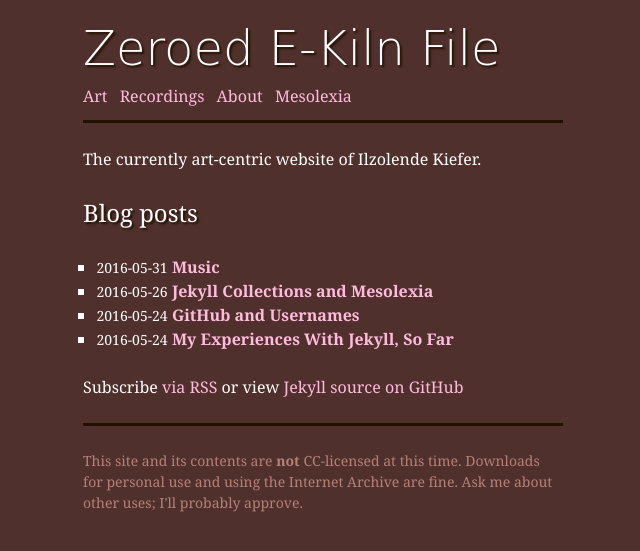
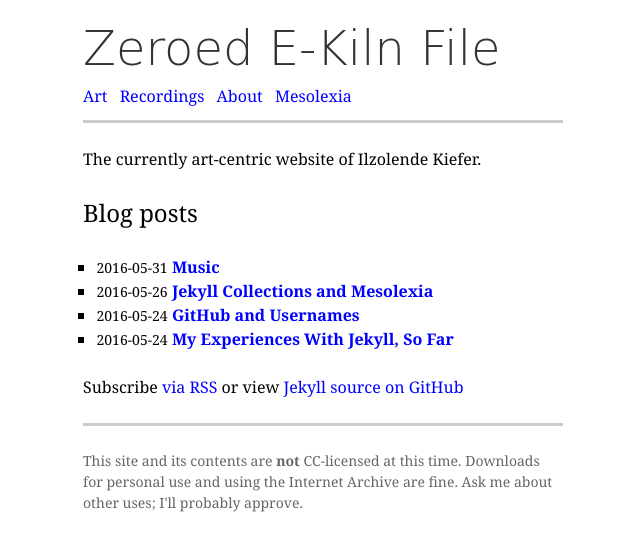
Before and after one commit to ilzolende/ilzolende.github.io, a Jekyll site: the page built from index.html, in a window 1280 px wide. Shown: the top 551 px of the page, without its empty margins (317-957 px from the left). Built offline with Jekyll 4.4.1, drawn with Linux system fonts in a browser that asks for light colours; some web fonts are replaced.

Commit message:
removed special image rules

```diff
--- a/_sass/color-schemes/_basic.scss
+++ b/_sass/color-schemes/_basic.scss
@@ -7,21 +7,4 @@
 $link-visited-color: #939; //clicked link
 $main-title-color: #333; //title
 
-a:hover, a:visited:hover {color: #e00;}
-
-figure.photoset p>img, li>img, figure.photoset.L10a140 p>img {border-color: $background-color;}
-figure.photoset img {
-  border-style: inset !important;
-}
-figure.photoset a {
-
-  img {border-color: transparentize(#06f, 0.75);}
-
-  &:visited img {
-    border-color: transparentize(#90f, 0.75);
-  }
-  &:hover img {
-    border-color: transparentize(#f00, 0.75);
-    border-style: outset !important;
-  }
-}
+a:hover, a:visited:hover {color: #e00;} //special rule, most themes won't need this
--- a/css/main.scss
+++ b/css/main.scss
@@ -2,8 +2,8 @@
 # Only the main Sass file needs front matter (the dashes are enough)
 ---
 @charset "utf-8";
-@import "color-schemes/red-velvet";
-//@import "color-schemes/basic";
+//@import "color-schemes/red-velvet";
+@import "color-schemes/basic";
 
 $body-width: 30em;
 
```
